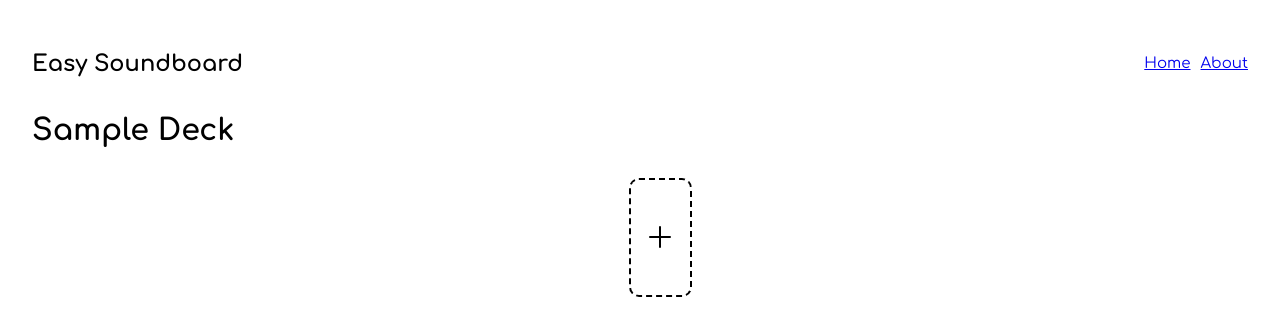
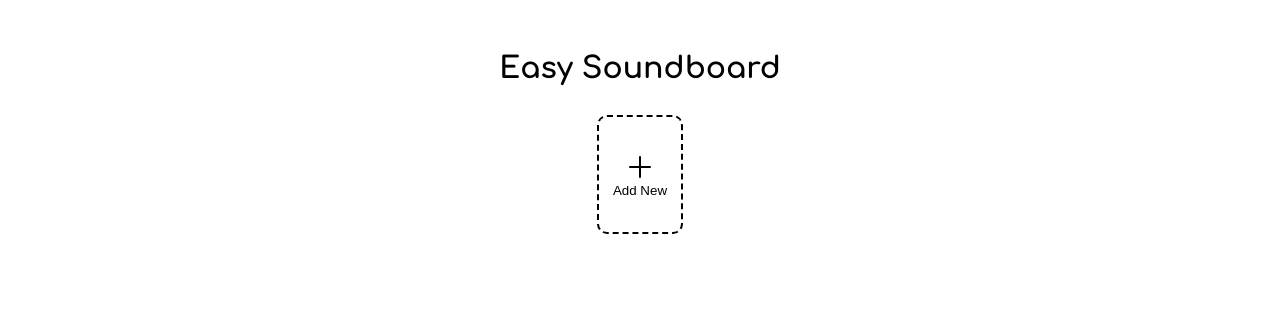
Before and after one commit to HundredPercentCoverage/vue-soundboard, a Vue app: page / in a window 1280 px wide. Shown: the top 336 px of the page. Built offline with nearby package versions, Linux system fonts and the light colour scheme.

Commit message:
Dump router, move main view into app.vue

```diff
--- a/src/App.vue
+++ b/src/App.vue
@@ -1,39 +1,101 @@
 <script setup lang="ts">
-import { RouterLink, RouterView } from 'vue-router'
+import { ref } from 'vue'
+import { useAudioSampleStore } from '@/stores/audioSamples'
+import AudioPlayer from '@/components/AudioPlayer.vue'
+import PlusIcon from '@/components/icons/IconPlus.vue';
+
+const fileInput = ref<HTMLInputElement>()
+const currentId = ref(0)
+const { samples } = useAudioSampleStore()
+
+function fileChange(e: Event) {
+  const target = e.target as HTMLInputElement
+
+  if (target.files && target.files[0])
+    samples.push({
+      id: currentId.value,
+      src: URL.createObjectURL(target.files[0]),
+      name: target.files[0].name
+    })
+}
+
+function openFile() {
+  fileInput.value?.click()
+}
 </script>
 
 <template>
-  <header>
-    <div>
-      <h2>Easy Soundboard</h2>
-      <nav>
-        <RouterLink to="/">Home</RouterLink>
-        <RouterLink to="/about">About</RouterLink>
-      </nav>
-    </div>
-  </header>
-
-  <RouterView />
+  <main>
+    <h1>Easy Soundboard</h1>
+    <ul>
+      <li v-for="sample in samples" :key="sample.id">
+        <AudioPlayer :sample="sample" />
+      </li>
+      <li class="item-container last-item">
+        <button @click="openFile">
+          <i>
+            <PlusIcon />
+          </i>
+          <span>Add New</span>
+        </button>
+      </li>
+    </ul>
+    <input
+      type="file"
+      name="new"
+      id="new"
+      ref="fileInput"
+      @change="fileChange"
+      accept="audio/*"
+      hidden
+    />
+  </main>
 </template>
 
 <style scoped>
-header {
+@import './assets/item.css';
+
+h1 {
+  display: flex;
+  justify-content: center;
+  justify-items: center;
+}
+
+ul {
+  list-style: none;
+  padding: 0;
+  display: flex;
+  align-items: center;
+  justify-content: center;
+  flex-wrap: wrap;
+}
+
+.last-item {
+  border: 2px dashed black;
+}
+
+.last-item > button {
+  border: none;
+  outline: none;
+  background-color: white;
+  display: flex;
+  flex-direction: column;
+  align-items: center;
+  justify-content: center;
   width: 100%;
 }
 
-header div {
-  display: flex;
-  align-items: center;
-  justify-content: space-between;
+.last-item > button:hover {
+  opacity: 0.5;
+  cursor: pointer;
+  /* background-color: aqua; */
 }
 
-nav {
+.last-item > button > i {
   display: flex;
-  flex-direction: row;
-  align-items: center;
-}
-
-nav a {
-  margin-left: 10px;
+  place-items: center;
+  place-content: center;
+  width: 32px;
+  height: 32px;
 }
 </style>
--- a/src/main.ts
+++ b/src/main.ts
@@ -2,13 +2,11 @@ import { createApp } from 'vue'
 import { createPinia } from 'pinia'
 
 import App from './App.vue'
-import router from './router'
 
 import './assets/main.css'
 
 const app = createApp(App)
 
 app.use(createPinia())
-app.use(router)
 
 app.mount('#app')
--- a/src/router/index.ts
+++ /dev/null
@@ -1,23 +0,0 @@
-import { createRouter, createWebHistory } from 'vue-router'
-import HomeView from '../views/HomeView.vue'
-
-const router = createRouter({
-  history: createWebHistory(import.meta.env.BASE_URL),
-  routes: [
-    {
-      path: '/',
-      name: 'home',
-      component: HomeView
-    },
-    {
-      path: '/about',
-      name: 'about',
-      // route level code-splitting
-      // this generates a separate chunk (About.[hash].js) for this route
-      // which is lazy-loaded when the route is visited.
-      component: () => import('../views/AboutView.vue')
-    }
-  ]
-})
-
-export default router
--- a/src/views/AboutView.vue
+++ /dev/null
@@ -1,7 +0,0 @@
-<template>
-  <main>
-    <h1>This is an about page</h1>
-  </main>
-</template>
-
-<style></style>
--- a/src/views/HomeView.vue
+++ /dev/null
@@ -1,82 +0,0 @@
-<script setup lang="ts">
-import { ref } from 'vue'
-import { useAudioSampleStore } from '@/stores/audioSamples'
-import AudioPlayer from '@/components/AudioPlayer.vue'
-import PlusIcon from '@/components/icons/IconPlus.vue';
-
-const fileInput = ref<HTMLInputElement>()
-const currentId = ref(0)
-const { samples } = useAudioSampleStore()
-
-function fileChange(e: Event) {
-  const target = e.target as HTMLInputElement
-
-  if (target.files && target.files[0])
-    samples.push({
-      id: currentId.value,
-      src: URL.createObjectURL(target.files[0]),
-      name: target.files[0].name
-    })
-}
-
-function openFile() {
-  fileInput.value?.click()
-}
-</script>
-
-<template>
-  <main>
-    <h1>Sample Deck</h1>
-    <ul>
-      <li v-for="sample in samples" :key="sample.id">
-        <AudioPlayer :sample="sample" />
-      </li>
-      <li class="item-container last-item">
-        <button @click="openFile">
-          <i>
-            <PlusIcon />
-          </i>
-        </button>
-      </li>
-    </ul>
-    <input
-      type="file"
-      name="new"
-      id="new"
-      ref="fileInput"
-      @change="fileChange"
-      accept="audio/*"
-      hidden
-    />
-  </main>
-</template>
-
-<style scoped>
-@import '../assets/item.css';
-
-ul {
-  list-style: none;
-  display: flex;
-  align-items: center;
-  justify-content: center;
-  flex-wrap: wrap;
-}
-
-.last-item {
-  border: 2px dashed black;
-}
-
-.last-item > button {
-  border: none;
-  outline: none;
-  background-color: white;
-}
-
-.last-item > button > i {
-  display: flex;
-  place-items: center;
-  place-content: center;
-  width: 32px;
-  height: 32px;
-}
-</style>
```
